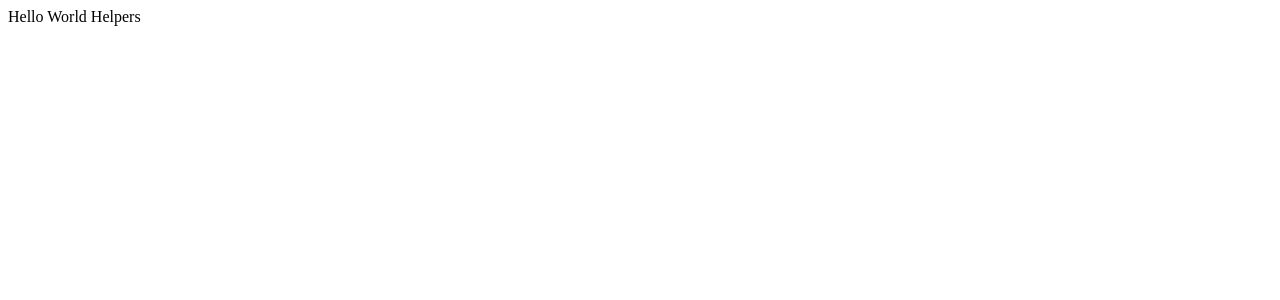
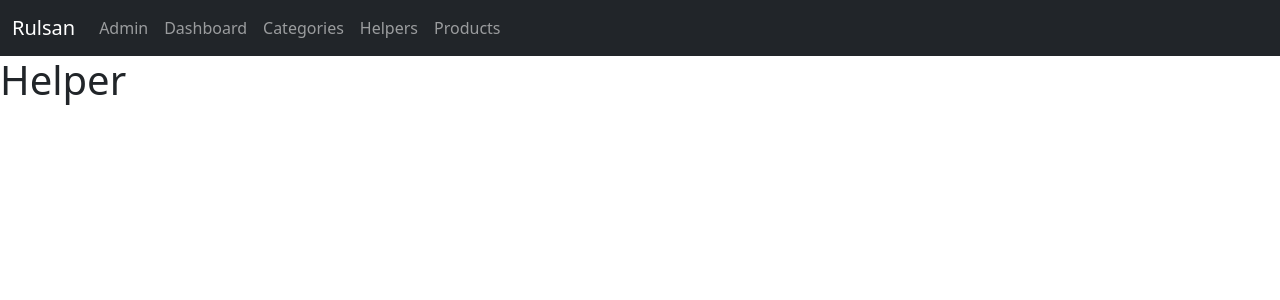
Before and after one commit to aestheblack/sklad-front, a React (Create React App) app: page /helpers in a window 1280 px wide. Shown: the top 300 px of the page. Built offline with nearby package versions, Linux system fonts and the light colour scheme.

Commit message:
add Bootstrap for styling and implement Navbar component across pages

```diff
--- a/package.json
+++ b/package.json
@@ -6,6 +6,7 @@
     "@testing-library/jest-dom": "^5.17.0",
     "@testing-library/react": "^13.4.0",
     "@testing-library/user-event": "^13.5.0",
+    "bootstrap": "^5.3.3",
     "dotenv": "^16.4.5",
     "react": "^18.3.1",
     "react-dom": "^18.3.1",
--- a/src/App.js
+++ b/src/App.js
@@ -1,5 +1,6 @@
 import React from "react";
 import { BrowserRouter as Router, Routes, Route } from "react-router-dom";
+import "bootstrap/dist/css/bootstrap.min.css";
 
 import NotFound from "./pages/notFound";
 import Login from "./pages/login";
--- /dev/null
+++ b/src/components/Navbar.jsx
@@ -0,0 +1,36 @@
+import React from "react";
+import { Link } from "react-router-dom";
+
+const Navbar = () => {
+  return (
+    <nav className="navbar navbar-expand-lg navbar-dark bg-dark">
+      <div className="container-fluid">
+        <Link className="navbar-brand" to="/">Rulsan</Link>
+        <button className="navbar-toggler" type="button" data-bs-toggle="collapse" data-bs-target="#navbarNav" aria-controls="navbarNav" aria-expanded="false" aria-label="Toggle navigation">
+          <span className="navbar-toggler-icon"></span>
+        </button>
+        <div className="collapse navbar-collapse" id="navbarNav">
+          <ul className="navbar-nav">
+            <li className="nav-item">
+              <Link className="nav-link" to="/admin">Admin</Link>
+            </li>
+            <li className="nav-item">
+              <Link className="nav-link" to="/dashboard">Dashboard</Link>
+            </li>
+            <li className="nav-item">
+              <Link className="nav-link" to="/categories">Categories</Link>
+            </li>
+            <li className="nav-item">
+              <Link className="nav-link" to="/helpers">Helpers</Link>
+            </li>
+            <li className="nav-item">
+              <Link className="nav-link" to="/products">Products</Link>
+            </li>
+          </ul>
+        </div>
+      </div>
+    </nav>
+  );
+};
+
+export default Navbar;
--- a/src/pages/admins/index.jsx
+++ b/src/pages/admins/index.jsx
@@ -1,11 +1,15 @@
-import React from 'react';
+import React from "react";
+import Navbar from "../../components/Navbar";
 
-const AdminPage = () => {
-    return (
-        <div>
-            <h1>Hello World Admin</h1>
-        </div>
-    );
+const Admin = () => {
+  return (
+    <>
+      <Navbar />
+      <div>
+        <h1>Admin</h1>
+      </div>
+    </>
+  );
 };
 
-export default AdminPage;
+export default Admin;
--- a/src/pages/categories/index.jsx
+++ b/src/pages/categories/index.jsx
@@ -1,11 +1,15 @@
-import React from 'react';
+import React from "react";
+import Navbar from "../../components/Navbar";
 
 const Categories = () => {
-    return (
-        <div>
-            <h1>Hello World Categories</h1>
-        </div>
-    );
+  return (
+    <>
+      <Navbar />
+      <div>
+        <h1>Category</h1>
+      </div>
+    </>
+  );
 };
 
 export default Categories;
--- a/src/pages/dashboard/index.jsx
+++ b/src/pages/dashboard/index.jsx
@@ -1,11 +1,15 @@
-import React from 'react';
+import React from "react";
+import Navbar from "../../components/Navbar";
 
 const Dashboard = () => {
-    return (
-        <div>
-            <h1>Hello World Dashboard</h1>
-        </div>
-    );
+  return (
+    <>
+      <Navbar />
+      <div>
+        <h1>Dashboard</h1>
+      </div>
+    </>
+  );
 };
 
 export default Dashboard;
--- a/src/pages/helpers/index.jsx
+++ b/src/pages/helpers/index.jsx
@@ -1,11 +1,15 @@
-import React from 'react';
+import React from "react";
+import Navbar from "../../components/Navbar";
 
-const HelloWorld = () => {
-    return (
-        <div>
-            Hello World Helpers
-        </div>
-    );
+const Helper = () => {
+  return (
+    <>
+      <Navbar />
+      <div>
+        <h1>Helper</h1>
+      </div>
+    </>
+  );
 };
 
-export default HelloWorld;
+export default Helper;
--- a/src/pages/login/index.jsx
+++ b/src/pages/login/index.jsx
@@ -3,7 +3,7 @@ import React from "react";
 const Login = () => {
   return (
     <div>
-      <h1>Hello World</h1>
+      <h4>Login</h4>
       <form>
         <div>
           <label htmlFor="username">Username:</label>
--- a/src/pages/products/index.jsx
+++ b/src/pages/products/index.jsx
@@ -1,11 +1,15 @@
-import React from 'react';
+import React from "react";
+import Navbar from "../../components/Navbar";
 
 const Products = () => {
-    return (
-        <div>
-            <h1>Hello World Products</h1>
-        </div>
-    );
+  return (
+    <>
+      <Navbar />
+      <div>
+        <h1>Product</h1>
+      </div>
+    </>
+  );
 };
 
 export default Products;
```
Also changed, not shown: 1 other file (tests, documents, lock files or other folders).
